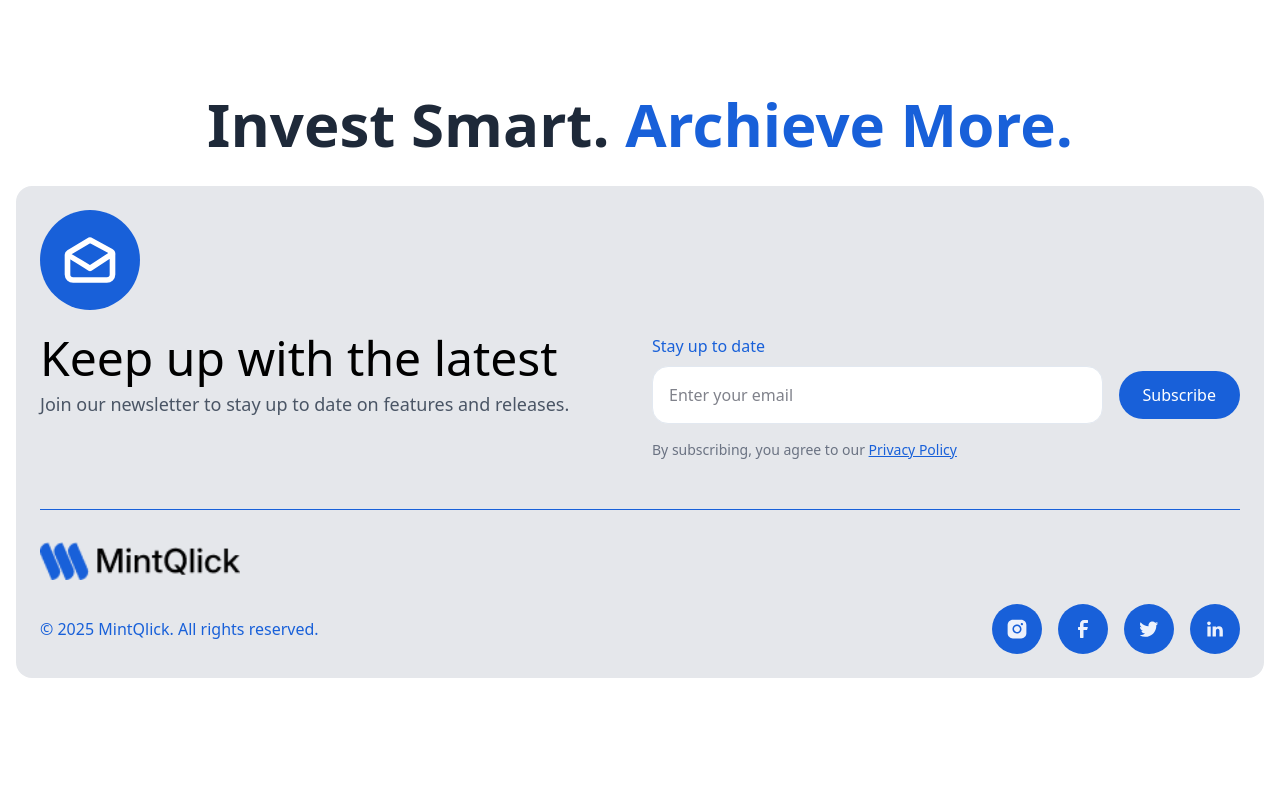
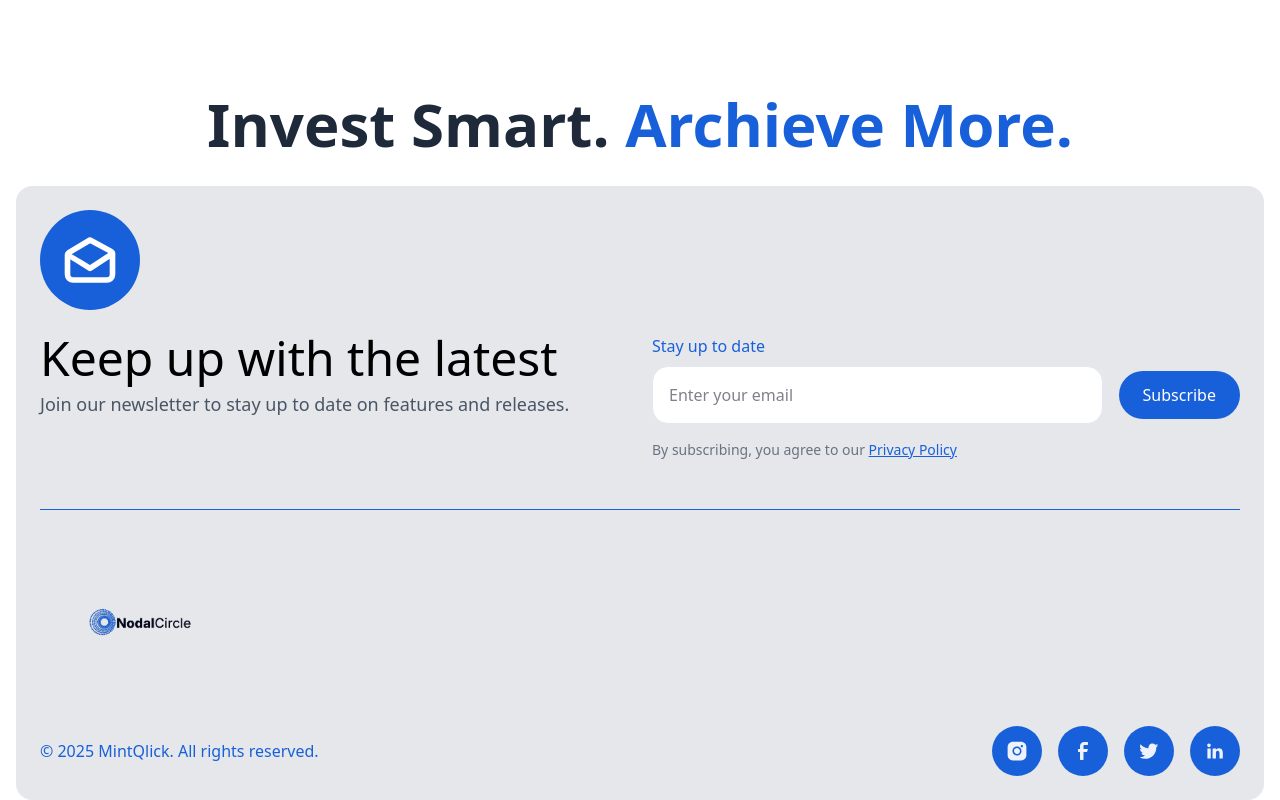
Before and after one commit to mintqlick/web-app, a Next.js app: page / in a window 1280 px wide. Shown: the part 4756-5556 px from the top of the page. Before the commit the page ends 5434 px from the top, so only its background shows below. Built offline with nearby package versions, Linux system fonts and the light colour scheme.

Commit message:
fixing logo footer

```diff
--- a/src/components/Footer.jsx
+++ b/src/components/Footer.jsx
@@ -77,7 +77,7 @@ const Footer = () => {
           {/* Logo on Top Left */}
           <div className="flex justify-start">
             <Image
-              src="/images/logo.png"
+              src="/images/logo31.png"
               alt="logo"
               width={200}
               height={100}
```
